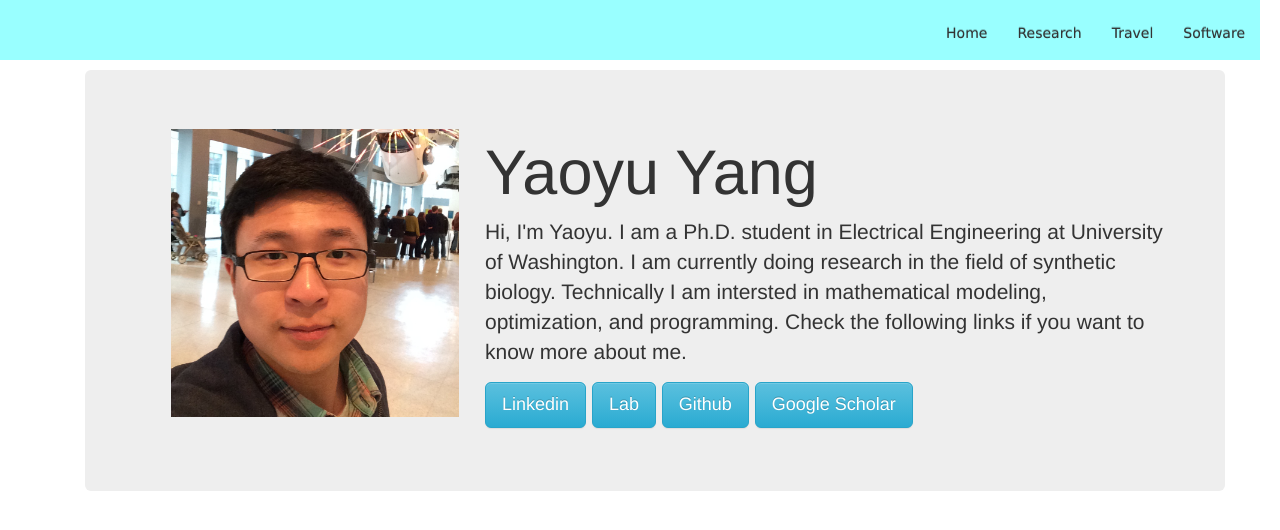
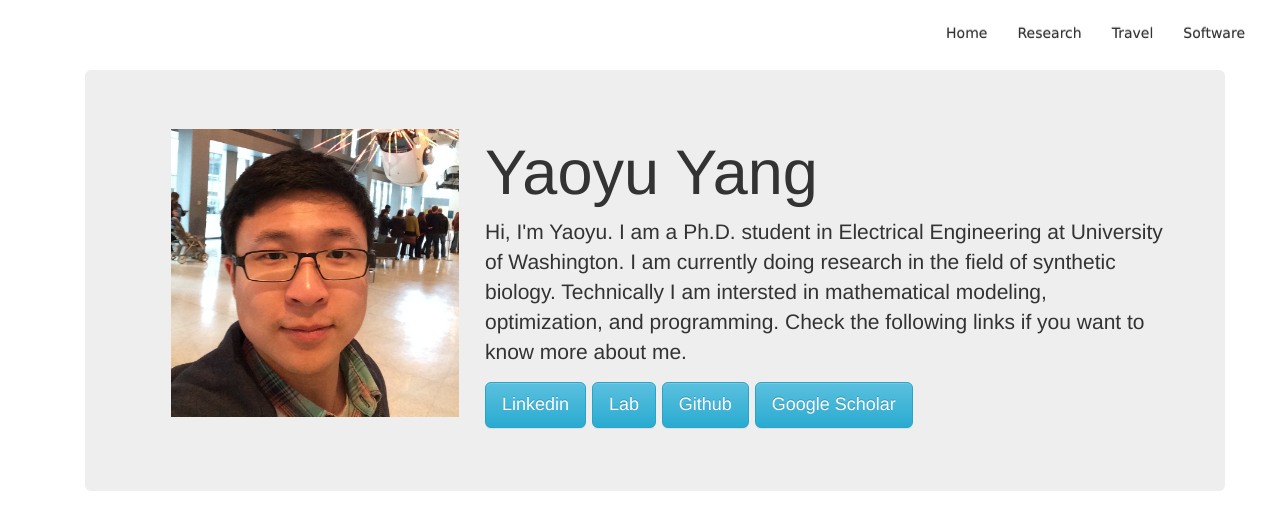
Before and after one commit to yaoyuyang/yaoyuyang.github.io, a Jekyll site: the page built from index.html, in a window 1280 px wide. Shown: the top 530 px of the page. Built offline with Jekyll 4.4.1, drawn with Linux system fonts in a browser that asks for light colours.

Commit message:
Revert "Update theme.css"
This reverts commit 90a70cd7c634c66e2905390f79ebb4a062bd1ee0.

```diff
--- a/css/theme.css
+++ b/css/theme.css
@@ -25,7 +25,7 @@ body {
 
 .navbar-custom {
   margin: 0 20px 0 0;
-  background-color: #99ffff;
+  background-color:rgba(255,255,255,0.75);
   /*background-image: url('/images/banner.png'); /*no-repeat fixed top;*/
   background-image: none;
   border: none;
```
